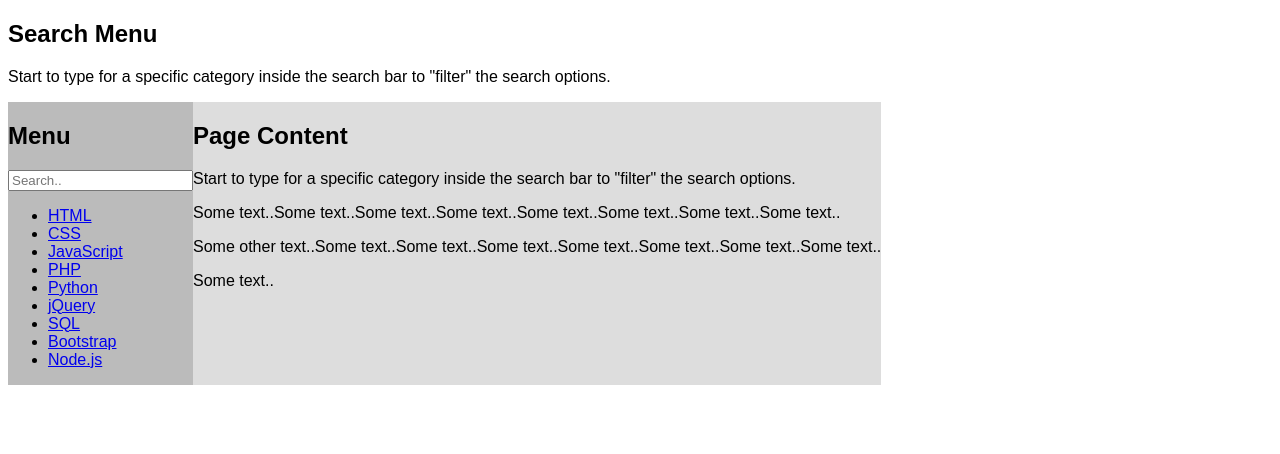
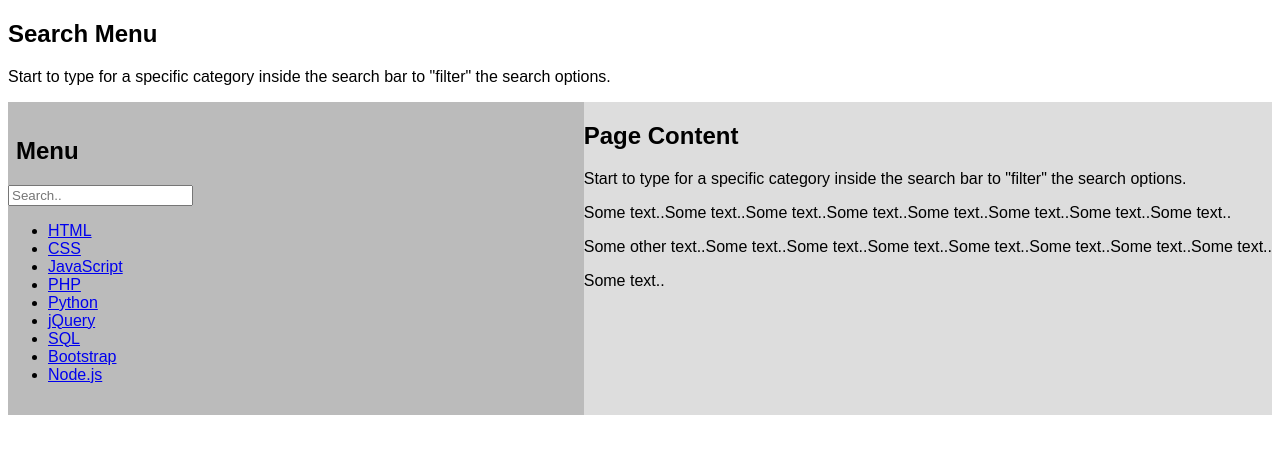
Before and after one commit to j3ffh95/js-search-menu, a plain HTML site: page index.html in a window 1280 px wide. Drawn offline with Linux system fonts and the light colour scheme.

Commit message:
Added some padding to the header

```diff
--- a/style.css
+++ b/style.css
@@ -10,3 +10,13 @@ body {
 .row {
   display: flex;
 }
+
+/* Left column (menu) */
+.left {
+  flex: 35%;
+  padding: 15px 0;
+}
+
+.left h2 {
+  padding-left: 8px;
+}
```
